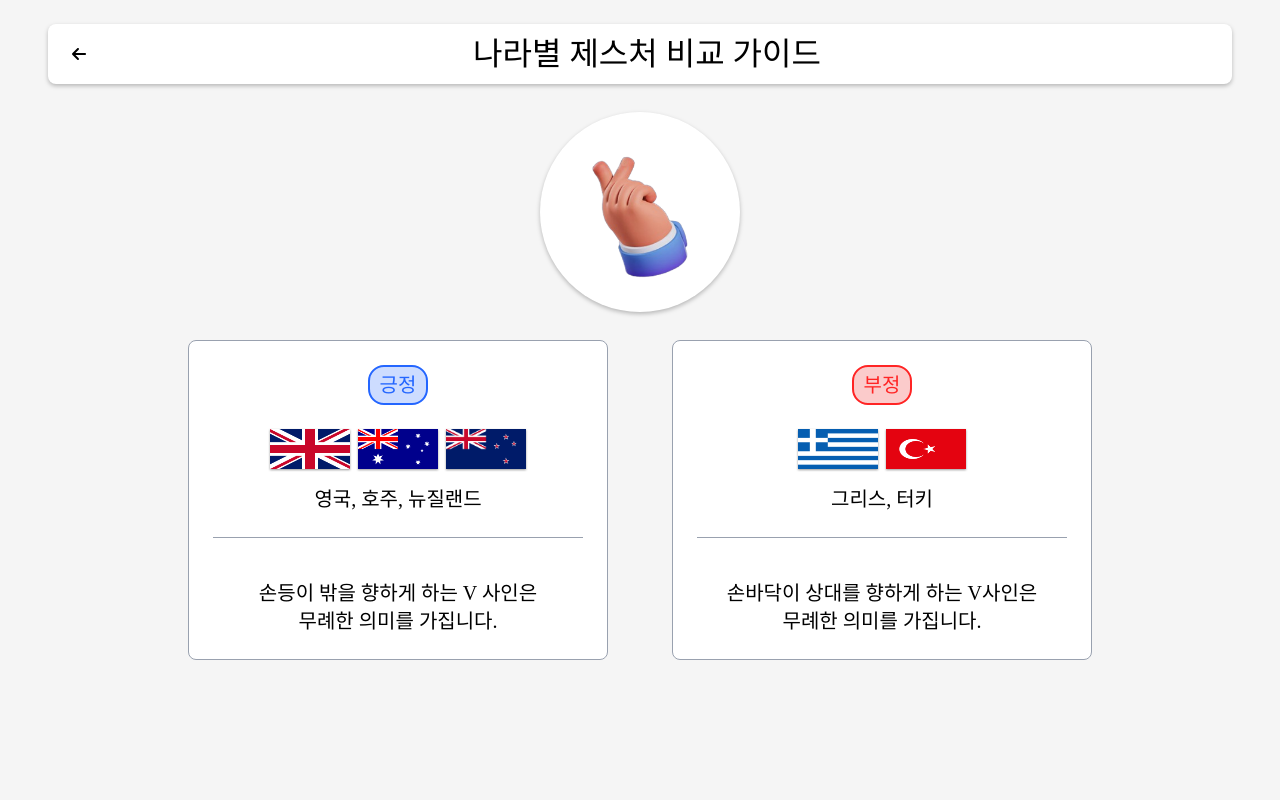
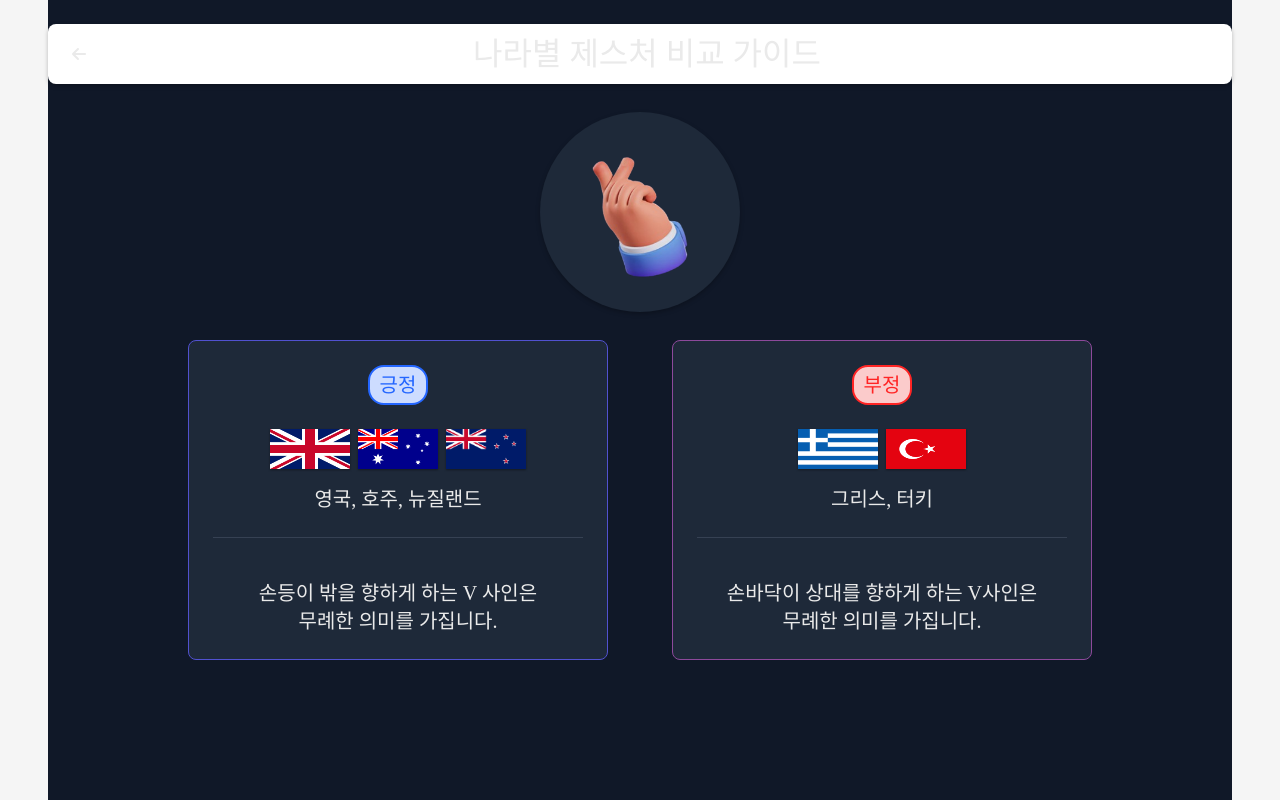
Before and after one commit to lovelyppotto/Moyamo, a React (Vite) app in the folder FE/: page /dictionary/guide in a window 1280 px wide. Built offline with nearby package versions, Linux system fonts and the light colour scheme; a web font is replaced by a local one.

Commit message:
[FE] feat: CompareGuide 컴포넌트에 다크모드 지원 추가
- index.css에 정의된 CSS 변수 활용
- 다크모드 시 배경 및 텍스트 색상 변경 구현

ref: S12P21D203-188

```diff
--- a/FE/src/pages/dict/CompareGuide.tsx
+++ b/FE/src/pages/dict/CompareGuide.tsx
@@ -5,12 +5,12 @@ import DictStatusLabel from './DictStatusLabel';
 
 function CompareGuide() {
   return (
-    <div className="h-screen flex flex-col">
+    <div className="h-screen flex flex-col bg-[#f5f5f5] dark:bg-gray-900 dark:text-[var(--color-d-txt-50)]">
       {/* 헤더 */}
       <DictHeader title="나라별 제스처 비교 가이드" showCompareGuide={false} className="mb-7" />
 
       {/* 메인 이미지 */}
-      <div className="w-[200px] h-[200px] mx-auto mb-7 rounded-full bg-white flex justify-center items-center drop-shadow-basic">
+      <div className="w-[200px] h-[200px] mx-auto mb-7 rounded-full bg-white dark:bg-gray-800 flex justify-center items-center drop-shadow-basic">
         <img
           src={gestureExampleImg}
           alt="V 사인 제스처"
@@ -23,7 +23,7 @@ function CompareGuide() {
         {/* 국가 그룹 카드들 - lg에서 flex로 변경 */}
         <div className="w-full mx-auto grid grid-cols-1 sm:grid-cols-2 lg:grid-cols-none lg:flex lg:flex-wrap lg:justify-center gap-12 lg:gap-16">
           {/* 영국, 호주, 뉴질랜드 카드 */}
-          <div className="bg-white p-6 rounded-lg border border-gray-400 flex flex-col h-80 lg:w-[420px]">
+          <div className="bg-white dark:bg-gray-800 p-6 rounded-lg border border-gray-400 dark:border-[var(--color-d-kr-600)] flex flex-col h-80 lg:w-[420px]">
             <DictStatusLabel isPositive={true} className="mb-6" />
             <div className="flex justify-center gap-2 mb-4">
               <img
@@ -45,7 +45,7 @@ function CompareGuide() {
             <h2 className="text-center text-xl font-[NanumSquareRoundB] mb-6">
               영국, 호주, 뉴질랜드
             </h2>
-            <hr className="text-gray-400" />
+            <hr className="text-gray-400 dark:text-gray-700" />
             <div className="pt-6 mt-auto">
               <p className="text-center font-[NanumSquareRound] text-lg lg:text-xl">
                 손등이 밖을 향하게 하는 V 사인은
@@ -56,7 +56,7 @@ function CompareGuide() {
           </div>
 
           {/* 그리스, 터키 카드 */}
-          <div className="bg-white p-6 rounded-lg border border-gray-400 flex flex-col h-80 lg:w-[420px]">
+          <div className="bg-white dark:bg-gray-800 p-6 rounded-lg border border-gray-400 dark:border-[var(--color-d-italy-600)] flex flex-col h-80 lg:w-[420px]">
             <DictStatusLabel isPositive={false} className="mb-6" />
             <div className="flex justify-center gap-2 mb-4">
               <img
@@ -71,7 +71,7 @@ function CompareGuide() {
               />
             </div>
             <h2 className="text-center text-xl font-[NanumSquareRoundB] mb-6">그리스, 터키</h2>
-            <hr className="text-gray-400" />
+            <hr className="text-gray-400 dark:text-gray-700" />
             <div className="pt-6 mt-auto">
               <p className="text-center font-[NanumSquareRound] text-lg lg:text-xl">
                 손바닥이 상대를 향하게 하는 V사인은
```
